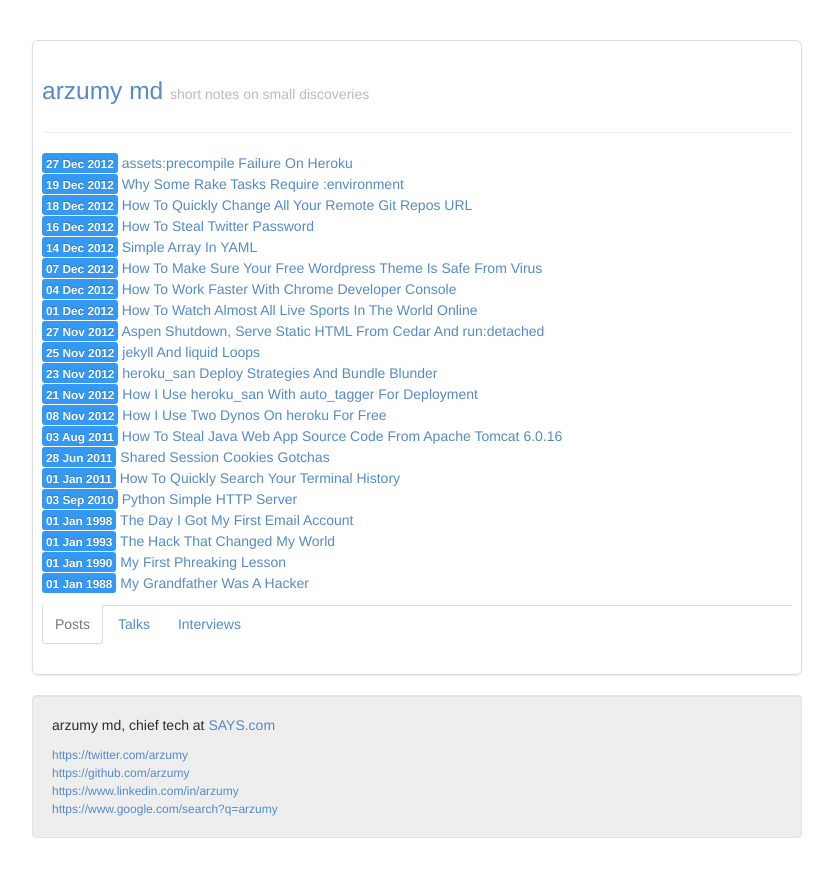
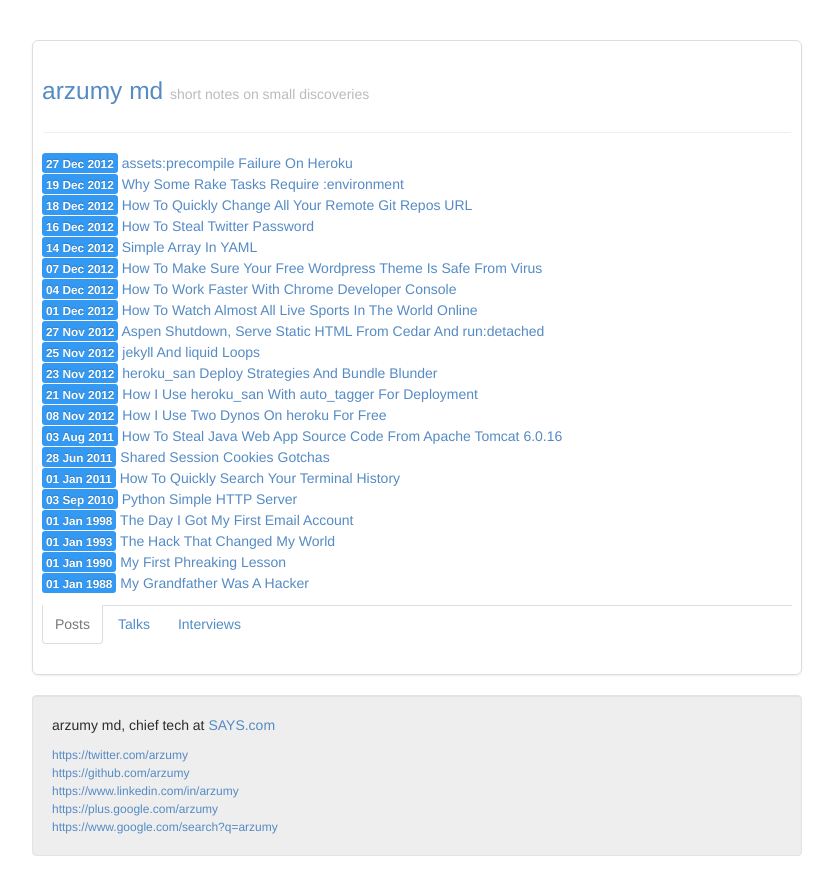
Before and after one commit to arzumy/arzumy.github.com, a Jekyll site: the page built from index.html, in a window 1280 px wide. Shown: the top 895 px of the page, without its empty margins (223-1056 px from the left). Built offline with Jekyll 4.4.1, drawn with Linux system fonts in a browser that asks for light colours; nearby versions of some CDN libraries; some web fonts are replaced.

Commit message:
testing out google author search result

```diff
--- a/_includes/footer.html
+++ b/_includes/footer.html
@@ -9,6 +9,8 @@
 			<br />
 			<a href="https://www.linkedin.com/in/arzumy">https://www.linkedin.com/in/arzumy</a>
 			<br />
+			<a href="https://plus.google.com/116402476679982794382/about?rel=author" rel="author">https://plus.google.com/arzumy</a>
+			<br />
 			<a href="https://www.google.com.my/search?q=arzumy">https://www.google.com/search?q=arzumy</a>
 		  </div>
 		</div>
```
